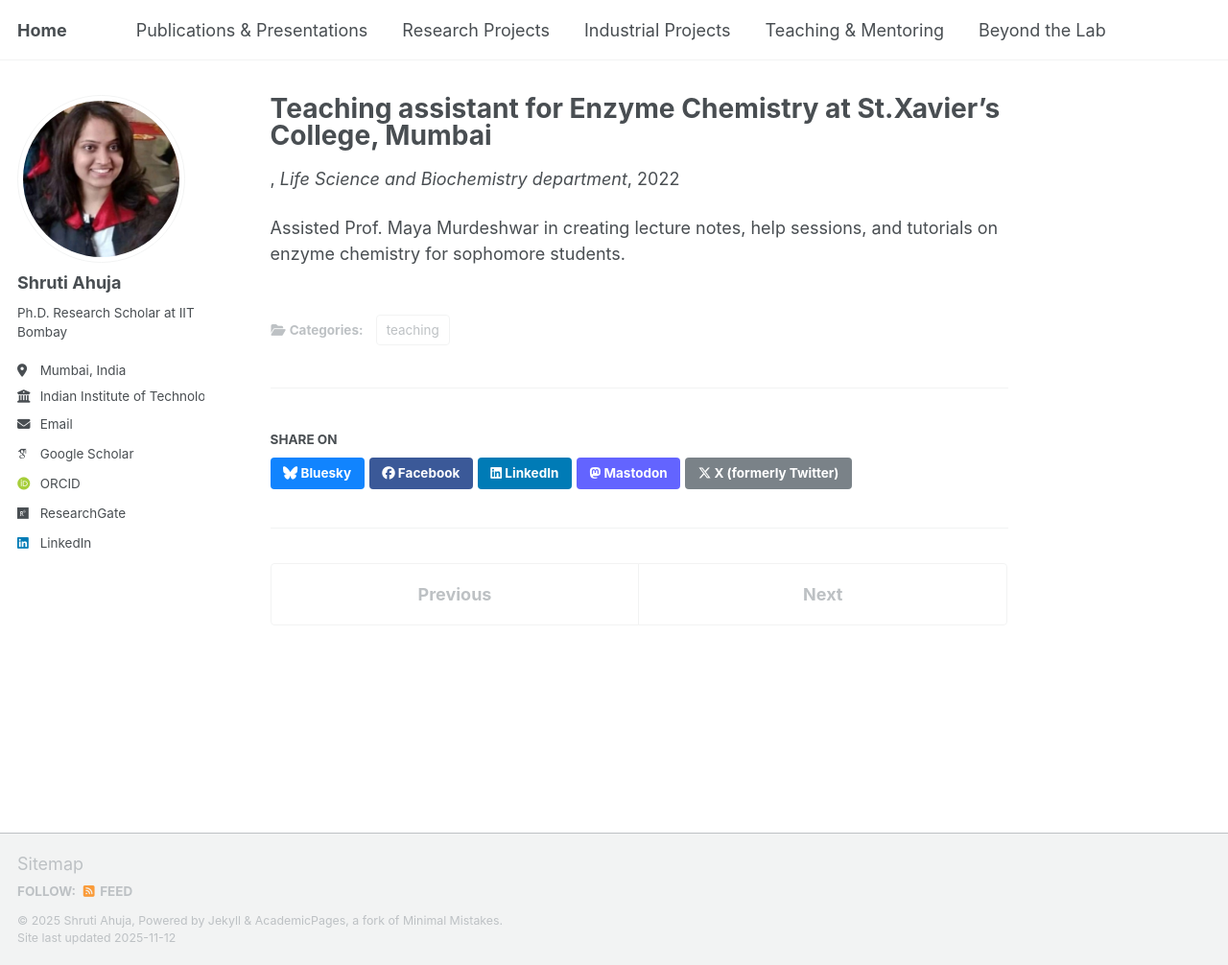
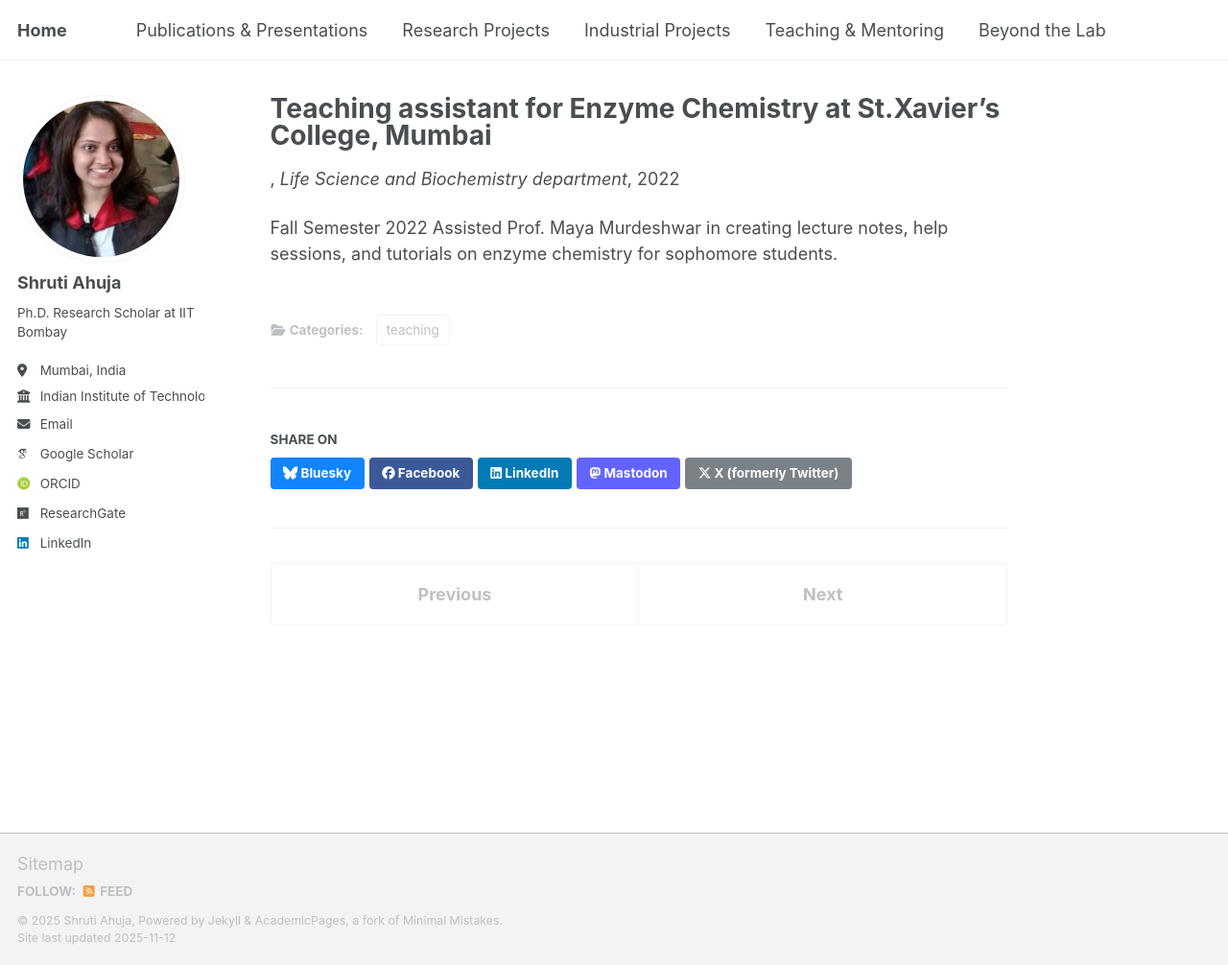
Before and after one commit to shrutiahuja/shrutiahuja.github.io, a Jekyll site: the page built from _teaching/enzyme.md, in a window 1280 px wide and 1006 px high. Shown: the whole window at 96% size. Built offline with Jekyll 4.4.1, drawn with Linux system fonts in a browser that asks for light colours; some web fonts are replaced; a script that is not in the unit is left out.

Commit message:
Update enzyme.md

```diff
--- a/_teaching/enzyme.md
+++ b/_teaching/enzyme.md
@@ -9,4 +9,5 @@ venue: "Life Science and Biochemistry department"
 date: 2022-06-01
 location: "St Xavier's College, Mumbai, India."
 ---
+Fall Semester 2022
 Assisted Prof. Maya Murdeshwar in creating lecture notes, help sessions, and tutorials on enzyme chemistry for sophomore students.
```
